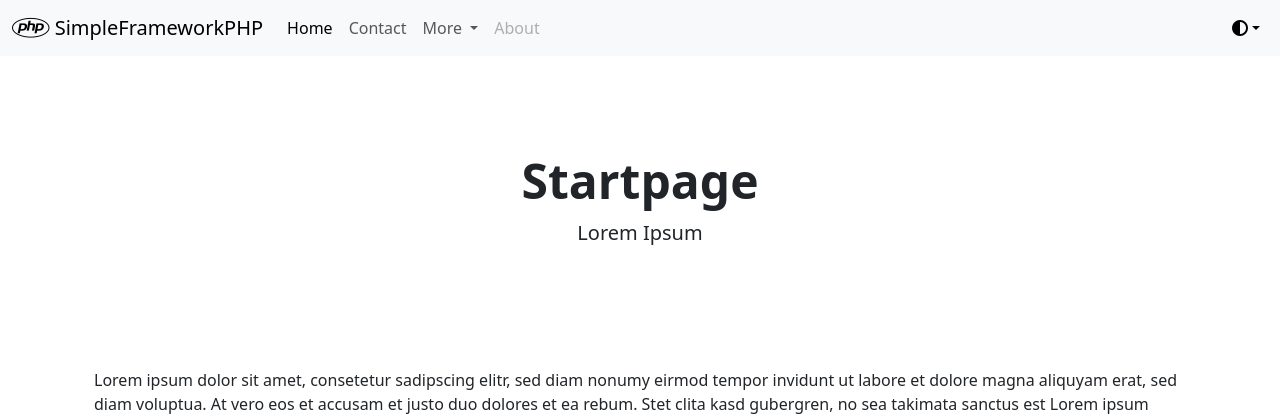
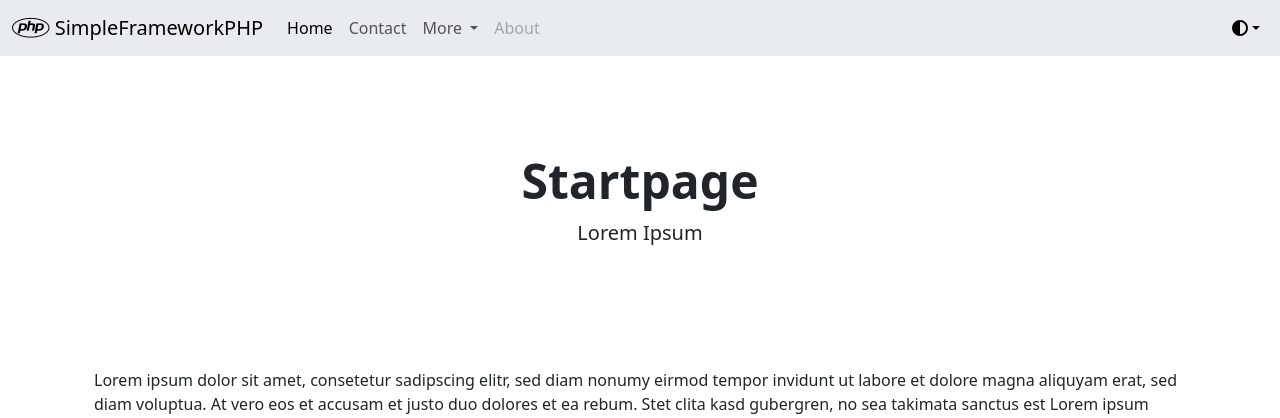
Before and after one commit to Harchytekt/simpleFrameworkPHP, a PHP site: page / in a window 1280 px wide. Shown: the top 418 px of the page. Run offline with PHP 8.4, Linux system fonts and the light colour scheme.

Commit message:
Change colors

```diff
--- a/themes/default/partials/footer.php
+++ b/themes/default/partials/footer.php
@@ -1,10 +1,10 @@
-<footer class="footer mt-auto sticky-bottom  py-3 bg-body-tertiary">
+<footer class="footer mt-auto sticky-bottom py-3 bg-body-secondary">
     <div class="container">
-    <span class="text-muted">
-      <strong>Bootstrap</strong> by the <a href="https://getbootstrap.com/docs/5.3/about/team/">Bootstrap team</a> with
-        the help of our <a href="https://github.com/twbs/bootstrap/graphs/contributors">contributors</a>.
-        Code licensed <a href="https://github.com/twbs/bootstrap/blob/main/LICENSE">MIT</a>,
-        docs <a href="https://creativecommons.org/licenses/by/3.0/">CC BY 3.0</a>.
-    </span>
+        <span>
+          <strong>Bootstrap</strong> by the <a href="https://getbootstrap.com/docs/5.3/about/team/">Bootstrap team</a> with
+            the help of our <a href="https://github.com/twbs/bootstrap/graphs/contributors">contributors</a>.
+            Code licensed <a href="https://github.com/twbs/bootstrap/blob/main/LICENSE">MIT</a>,
+            docs <a href="https://creativecommons.org/licenses/by/3.0/">CC BY 3.0</a>.
+        </span>
     </div>
 </footer>
--- a/themes/default/partials/navigation.php
+++ b/themes/default/partials/navigation.php
@@ -1,4 +1,4 @@
-<nav class="navbar sticky-top navbar-expand-lg bg-body-tertiary">
+<nav class="navbar sticky-top navbar-expand-lg bg-body-secondary">
     <div class="container-fluid">
         <a class="navbar-brand" href="/">
             <i class="fa-brands fa-php fa-xl"></i>
```
